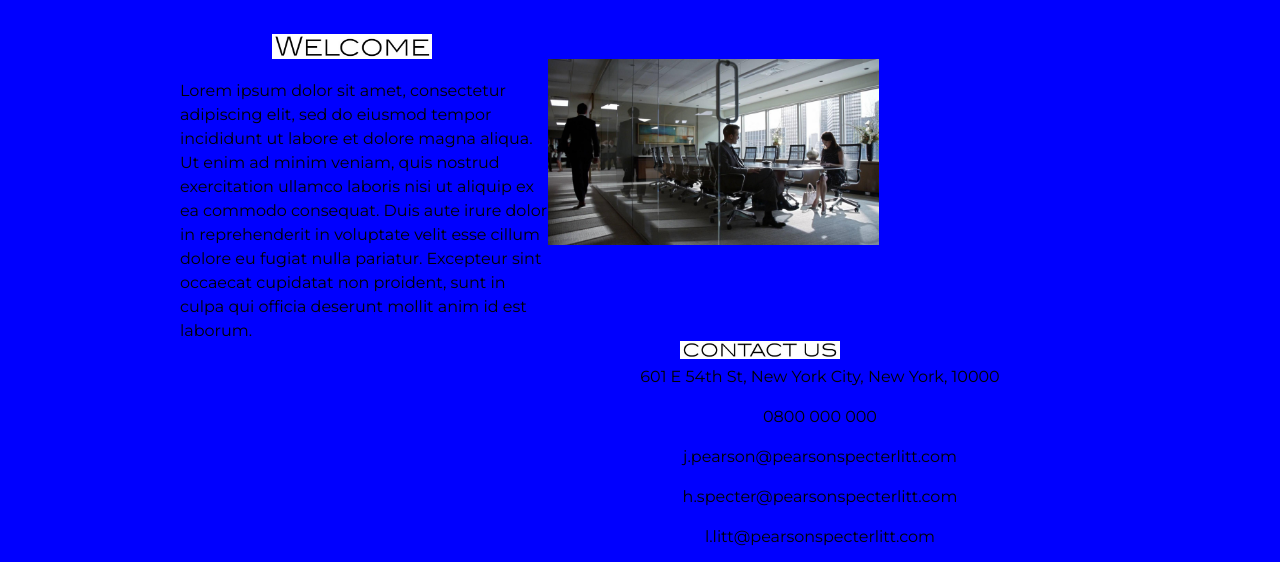
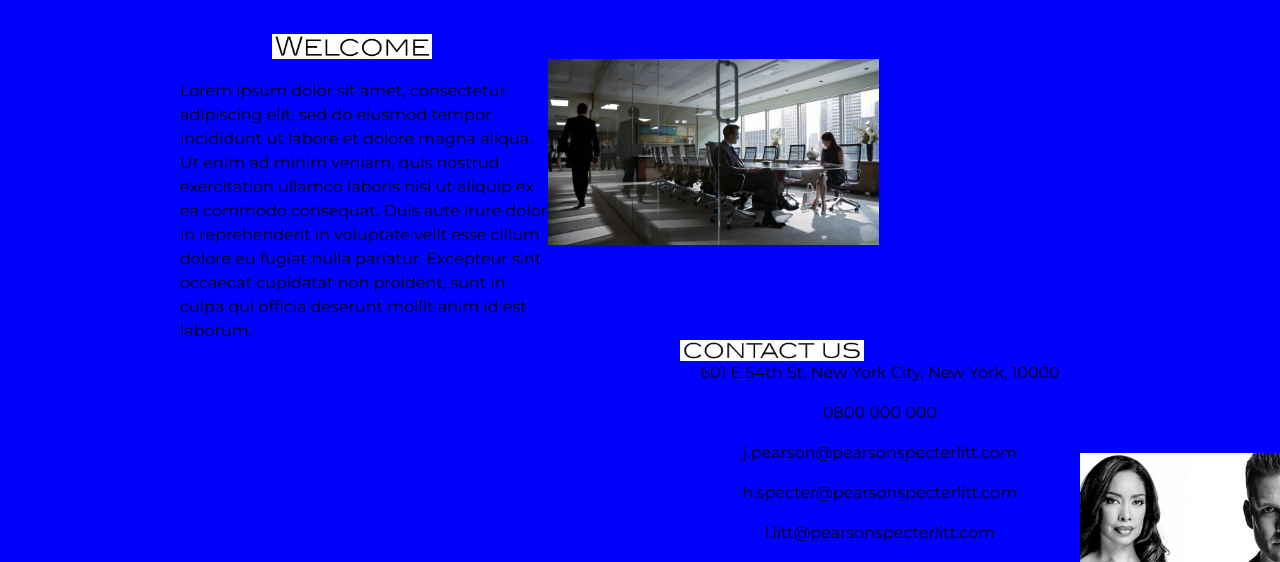
Before and after one commit to emmagreer/SecondAssignment, a plain HTML site: page bootstrap/index.html in a window 1280 px wide. Shown: the part 173-735 px from the top of the page. Drawn offline with Linux system fonts and the light colour scheme.

Commit message:
Commit eight

```diff
--- a/bootstrap/css/demostyle.css
+++ b/bootstrap/css/demostyle.css
@@ -40,7 +40,7 @@ img {
 }
 
 .contact{
-    width: 40%;
+    width: 50%;
     float: inherit;
     margin-top: 10%;
     margin-left: 500px;
@@ -51,9 +51,6 @@ img {
 .contacttext{
     width: 40%;
     float: left;
-    margin-top: 1%;
-    margin-left: -15%;
-    margin-right: 150%;
     min-width: 400px;
     text-align: center;
 }
```
